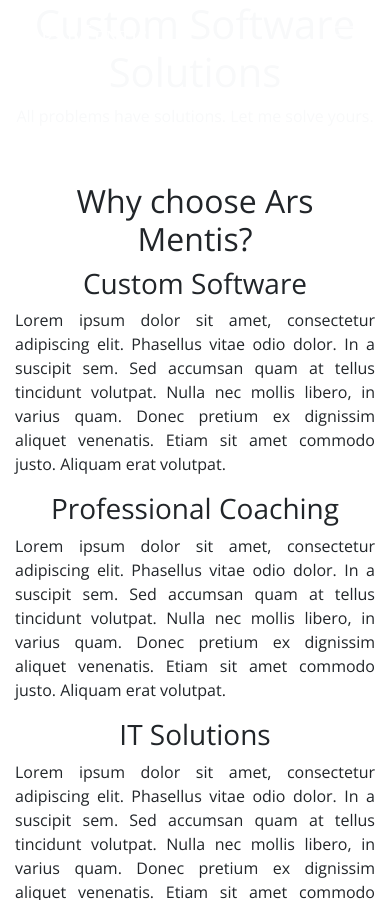
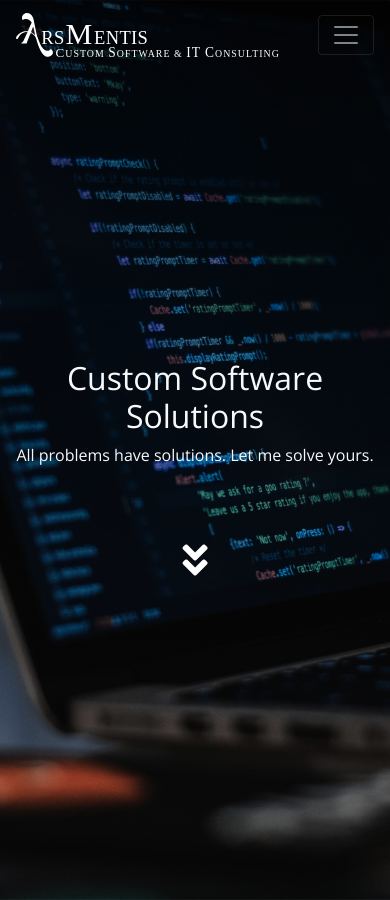
Before and after one commit to arsmentis/arsmentis-site, a Jekyll site: the page built from index.md, in a window 390 px wide and 900 px high. Built offline with Jekyll 4.4.1, drawn with Linux system fonts in a browser that asks for light colours; some web fonts are replaced.

Commit message:
Utilizes flexbox to re-style sections...
Also cleaned up code

```diff
--- a/css/styles.css
+++ b/css/styles.css
@@ -1,19 +1,36 @@
-/* Font families
-
-font-family: 'Average', serif;
-font-family: 'Open Sans', sans-serif;
-
+/**
+ * html styles
+ *
+ * make page scroll smoothly on click
  */
 
 html {
+    height: 100%;
     scroll-behavior: smooth;
 }
 
-/* Body styles */
+
+/**
+ * Body styles
+ */
 
 body {
+    background-color: #eee;
     font-family: 'Open Sans', sans-serif;
 }
+
+/**
+ * Typography styles
+ */
+
+.text-light {
+    color: white;
+}
+
+
+/**
+ * Nav styles
+ */
 
 nav.navbar {
     transition: top 0.5s ease;
@@ -24,9 +41,9 @@
 }
 
 .navbar ul.navbar-nav li.nav-item a.nav-link {
+    color: rgba(255,255,255,1);
     font-family: 'Average', serif;
     font-size: 1.1em;
-  color: rgba(255,255,255,1);
 }
 
 .navbar ul.navbar-nav li.nav-item a.nav-link:hover {
@@ -34,26 +51,146 @@
 }
 
 .logo {
+    max-height: 50px;
     max-width: 100%;
-  max-height: 50px;
 }
 
-.bg-img {
-  background-image: url("../img/bg-img.jpg"); /* Add custom pic */
+
+/**
+ * Home hero section styles
+ */
+
+.home-hero {
+    background-image:
+	linear-gradient(to bottom, rgba(0,0,0,0.7), rgba(0,0,0,0.1)),
+	url("../img/bg-img.jpg");
+    background-position: center top !important;
     background-size: cover;
-  background-position: center top !important;
+    min-height: 100vh;
 }
 
-.text-light {
-  color: white;
+.hh-container {
+    align-content: center;
+    display: flex;
+    flex-direction: column;
+    justify-content: center;
+    min-height: 100vh;
+    overflow: auto;
 }
 
-.icon-sm {
+.hh-row {
+    align-self: center;
+}
+
+.hh-h1 {
+    font-size: 4em;
+    margin-top: 4.5em;
+    margin-bottom: .25em;
+}
+
+.hh-p {
     font-size: 2em;
 }
 
-.icon-lg {
-  font-size: 5em;
+.hh-icon {
+    margin: 3em 0;
+}
+
+
+/**
+ * Page hero section styles
+ */
+
+
+/**
+ * Fullscreen container styles
+ */
+
+.fs-container {
+    align-content: center;
+    display: flex;
+    flex-direction: column;
+    justify-content: center;
+    min-height: 100vh;
+    overflow: auto;
+}
+
+.fs-row {
+    align-self: center;
+}
+
+
+/**
+ * Fullscreen content styles
+ */
+
+.fs-h2 {
+    margin-top: 1.5em;
+    margin-bottom: 1.5em;
+}
+
+.fs-h3 {
+    height: 2em;
+    margin-bottom: 1em;
+}
+
+.fs-p {
+    margin-bottom: 2em;
+}
+
+.fs-img {
+    margin-bottom: 2em;
+}
+
+.fs-button {
+    margin-top: 2em;
+}
+
+.fs-icon {
+    margin: 2em 0;
+}
+
+.content-col {
+    display: flex;
+    flex-direction: column;
+    justify-content: space-between;
+    padding: 0 1.75em;
+}
+
+
+/**
+ * Contact form styles
+ */
+
+.contact-form {
+    margin-top: 1em;
+}
+
+.form-control {
+    margin-bottom: 1em;
+}
+
+/**
+ * Address styles
+ */
+
+.a-h3 {
+    margin-top: 1em;
+    margin-bottom: 1.25em;
+}
+
+.a-h4 {
+    margin-top: 1em;
+    margin-bottom: 1.5em;
+}
+
+
+/**
+ * Graphic styles
+ */
+
+.icon-md {
+    font-size: 2.5em;
 }
 
 .icon-light {
@@ -64,13 +201,38 @@
     color: black;
 }
 
-/*
-  Bootstrap .container class interferes w/ printing on Safari v8.0
-  Following fix suggested by Bootstrap docs
+.last-icon {
+    margin-top: 2em;
+    margin-bottom: 3em;
+}
+
+
+/**
+ * Media queries
  */
 
+/* fixes .container interference with printing in Safari v8.0 */
 @media print {
     .container {
 	width: auto;
     }
 }
+
+@media (max-width: 767.98px) {
+    .hh-h1 {
+	font-size: 2em;
+	margin-top: 3em;
+    }
+    .hh-p {
+	font-size: 1em;
+    }
+    .hh-icon {
+	margin: 1.25em 0;
+    }
+    .fs-h2 {
+	margin-bottom: 1em;
+    }
+    .fs-h3 {
+	height: 1em;
+    }
+}
```
Lines whose indentation alone changed are shown as unchanged.
